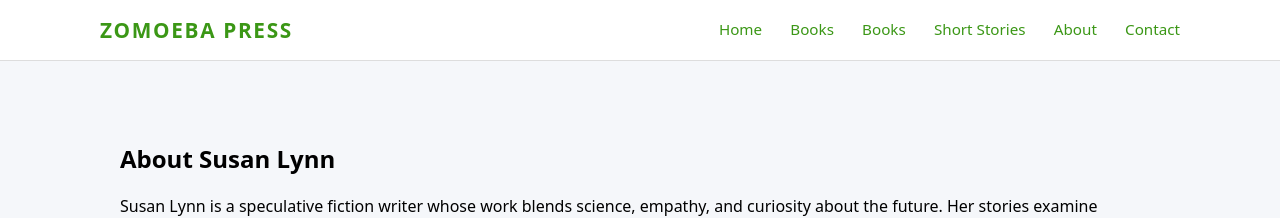
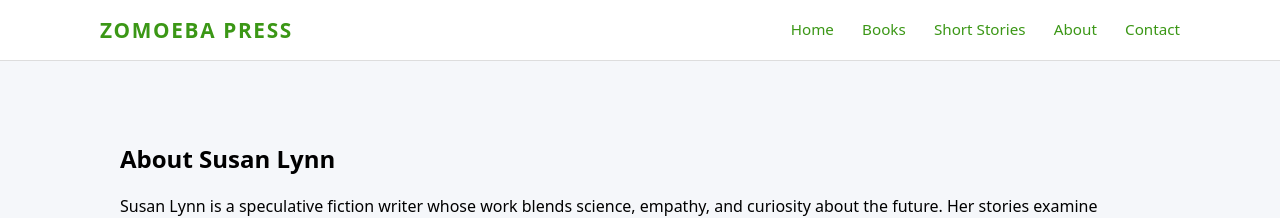
Before and after one commit to susanlynn-books/zomoeba, a Jekyll site: the page built from about.md, in a window 1280 px wide. Shown: the top 218 px of the page. Built offline with Jekyll 4.4.1, drawn with Linux system fonts in a browser that asks for light colours.

Commit message:
Update default.html

```diff
--- a/_layouts/default.html
+++ b/_layouts/default.html
@@ -13,11 +13,10 @@
       <a class="site-title" href="{{ "/zomoeba/" | relative_url }}">Zomoeba Press</a>
       <nav class="site-nav">
         <a href="{{ "/zomoeba/" | relative_url }}">Home</a>
-        <a href="{{ "/zomoeba/books/" | relative_url }}">Books</a>
         <a href="{{ '/books/' | relative_url }}">Books</a>
-        <a href="{{ "/zomoeba/short stories/" | relative_url }}">Short Stories</a>
-        <a href="{{ "/zomoeba/about/" | relative_url }}">About</a>
-        <a href="{{ "/zomoeba/contact/" | relative_url }}">Contact</a>
+        <a href="{{ "/short stories/" | relative_url }}">Short Stories</a>
+        <a href="{{ "/about/" | relative_url }}">About</a>
+        <a href="{{ "/contact/" | relative_url }}">Contact</a>
       </nav>
     </div>
   </header>
```
